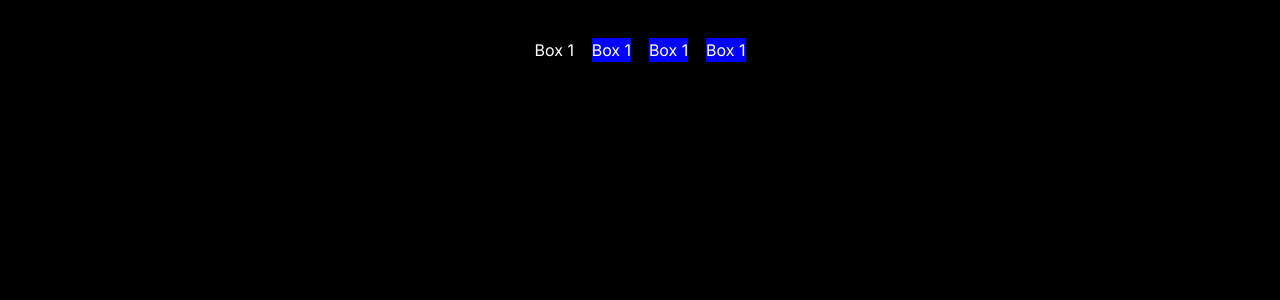
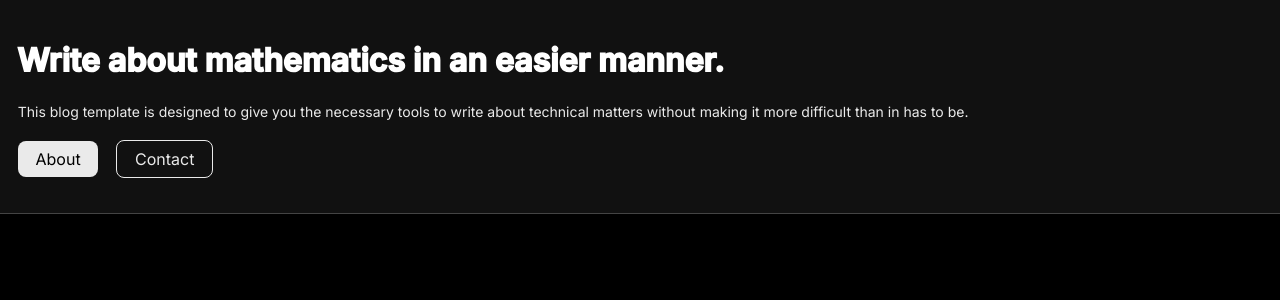
Before and after one commit to MiltMont/Functorial, a Next.js app: page / in a window 1280 px wide. Shown: the top 300 px of the page. Built offline with nearby package versions, Linux system fonts and the light colour scheme.

Commit message:
Added sketch for presentation component

```diff
--- a/components/layout/MobileNav.tsx
+++ b/components/layout/MobileNav.tsx
@@ -5,6 +5,7 @@ import { LogoSM } from "../graphics/Logo";
 import { Menu } from "../graphics/Menu";
 import styled from "styled-components";
 import theme from "../../styles/Theme";
+import Link from "next/link";
 
 const Nav = styled.nav`
   @media (min-width: ${theme.breakpoints.md}) {
@@ -22,9 +23,11 @@ const MobileNav: FC = () => (
       alignItems="center"
       justifyContent="space-between"
     >
-      <Box>
-        <LogoSM />
-      </Box>
+      <Link href={"/"}>
+        <Box>
+          <LogoSM />
+        </Box>
+      </Link>
 
       <Flex
         justifyContent="center"
--- a/pages/index.tsx
+++ b/pages/index.tsx
@@ -1,25 +1,74 @@
 import Flex from "../components/utils/Flex";
 import Box from "../components/utils/Box";
 import theme from "../styles/Theme";
+import styled from "styled-components";
+import { base } from "../utils/base";
+
+const Button = styled.button`
+  background-color: ${theme.colors.accent7};
+  border: none;
+  border-radius: ${theme.borderRadius[2]};
+  color: ${theme.colors.background};
+  padding-left: ${theme.space[1]};
+  padding-right: ${theme.space[1]};
+  padding-top: ${base(1 / 3)};
+  padding-bottom: ${base(1 / 3)};
+  font-weight: ${theme.fontWeight[2]};
+`;
+
+const ButtonOutline = styled.button`
+  border: 1px solid ${theme.colors.accent7};
+  background-color: transparent;
+  border-radius: ${theme.borderRadius[2]};
+  color: ${theme.colors.accent7};
+  padding-left: ${theme.space[1]};
+  padding-right: ${theme.space[1]};
+  padding-top: ${base(1 / 3)};
+  padding-bottom: ${base(1 / 3)};
+  font-weight: ${theme.fontWeight[2]};
+`;
 
 export default function Home() {
   return (
     <>
-      <Flex
-        gap={theme.space[1]}
+      <Box
         style={{
-          height: "100px",
+          backgroundColor: theme.colors.accent1,
+          paddingLeft: theme.space[1],
+          paddingRight: theme.space[1],
+          paddingTop: theme.space[2],
+          paddingBottom: theme.space[2],
+          borderBottom: `1px solid ${theme.colors.accent3}`,
         }}
-        alignContent="center"
-        justifyContent="center"
-        className="flex1"
       >
-        <Box>Box 1</Box>
-
-        <Box style={{ backgroundColor: "blue" }}>Box 1</Box>
-        <Box style={{ backgroundColor: "blue" }}>Box 1</Box>
-        <Box style={{ backgroundColor: "blue" }}>Box 1</Box>
-      </Flex>
+        <Box
+          style={{
+            fontSize: theme.fontSize[7],
+            fontWeight: theme.fontWeight[4],
+            marginBottom: theme.space[1],
+            color: "transparent !important",
+            WebkitTextStrokeColor: theme.colors.foreground,
+            WebkitTextStrokeWidth: "2px",
+          }}
+        >
+          Write about mathematics in an easier manner.
+        </Box>
+        <Box
+          style={{
+            fontSize: theme.fontSize[2],
+            marginBottom: theme.space[1],
+            color: theme.colors.accent7,
+          }}
+        >
+          This blog template is designed to give you the necessary tools to
+          write about technical matters without making it more difficult than in
+          has to be.
+        </Box>
+        <Flex gap={theme.space[1]}>
+          <Button>About</Button>
+          <ButtonOutline>Contact</ButtonOutline>
+        </Flex>
+      </Box>
     </>
   );
 }
```
Also changed, not shown: 1 other file (tests, documents, lock files or other folders).
